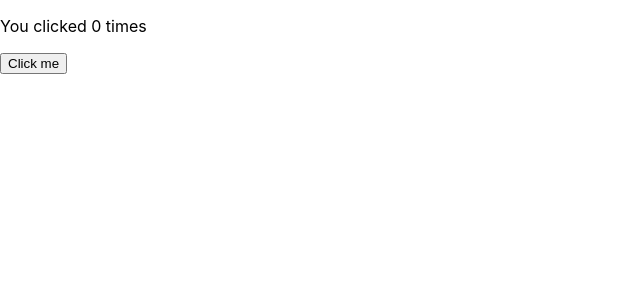
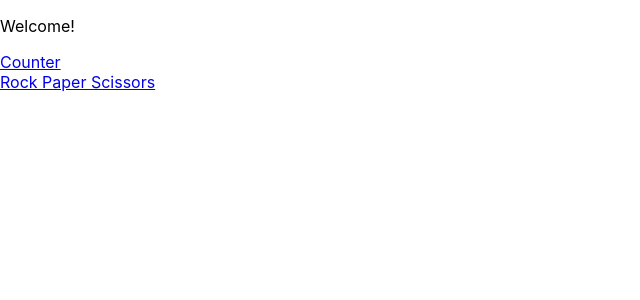
Before and after one commit to wdportman/my-app, a React (Create React App) app: page / in a window 1280 px wide. Shown: the top 300 px of the page, without its empty margins (0-640 px from the left). Built offline with nearby package versions, Linux system fonts and the light colour scheme.

Commit message:
Set up router & links, plus a few pages

```diff
--- a/src/App.js
+++ b/src/App.js
@@ -2,14 +2,35 @@ import logo from './logo.svg';
 import './App.css';
 import Button from './components/Button';
 import Counter from './components/Counter';
-import {useState} from 'react';
+import RPS from './components/RPS';
+import Home from './components/Home';
+import NotFound from './components/Home';
+import {
+  BrowserRouter as Router,
+  Switch,
+  Route
+} from "react-router-dom";
 
 function App() {
 
-  const [count, setCount] = useState(0);
+  return (
+    <Router>
+      <Switch>
 
-  return (
-    <Counter/>
+        <Route exact path='/'>
+          <Home></Home>
+        </Route>
+
+        <Route exact path='/counter'>
+          <Counter></Counter>
+        </Route>
+
+        <Route exact path='/rps'>
+          <RPS></RPS>
+        </Route>
+
+      </Switch>
+    </Router>
   );
 }
 
--- a/src/components/Counter.js
+++ b/src/components/Counter.js
@@ -1,5 +1,6 @@
 import Button from './Button';
 import React, { useState } from 'react';
+import {Link} from "react-router-dom";
 
 export default function Counter(props) {
 
@@ -8,9 +9,11 @@ export default function Counter(props) {
   return (
     <div>
       <p>You clicked {count} times</p>
-      <button onClick={() => setCount(count + 1)}>
+      <Button onClick={() => setCount(count + 1)}>
         Click me
-    </button>
+    </Button>
+    <br></br>
+    <Link to="/">Home</Link>
     </div>
   );
 }
--- /dev/null
+++ b/src/components/Home.js
@@ -0,0 +1,14 @@
+import React from 'react';
+import {Link} from "react-router-dom";
+
+export default function Home(props) {
+
+  return (
+    <div>
+      <p>Welcome!</p>
+      <Link to="/counter">Counter</Link>
+      <br></br>
+      <Link to="/rps">Rock Paper Scissors</Link>
+    </div>
+  );
+}
--- /dev/null
+++ b/src/components/RPS.js
@@ -0,0 +1,13 @@
+import Button from './Button';
+import React from 'react';
+import {Link} from "react-router-dom";
+
+export default function RPS(props) {
+
+  return (
+    <div>
+      <p>Let's play Rock Paper Scissors</p>
+      <Link to="/">Home</Link>
+    </div>
+  );
+}
```
Also changed, not shown: src/components/NotFound.js (added, +14 -0 lines).
